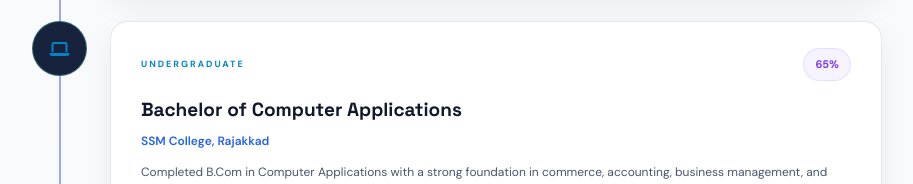
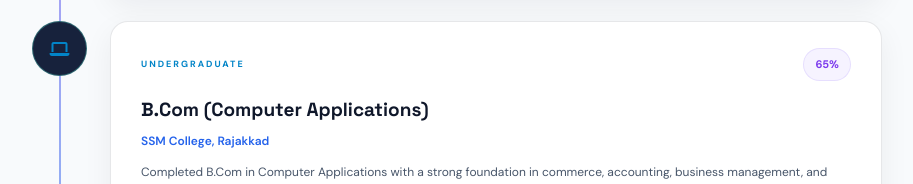
Before and after one commit to alanjoshy8606-cell/portfolio, a plain HTML site: page about.html in a window 1280 px wide. Shown: the part 2922-3106 px from the top of the page, without its empty margins (183-1096 px from the left). Drawn offline with Linux system fonts and the light colour scheme.

Commit message:
first commit

```diff
--- a/about.html
+++ b/about.html
@@ -420,7 +420,7 @@
                                 <span class="education-score">65%</span>
                             </div>
 
-                            <h3>Bachelor of Computer Applications</h3>
+                            <h3>B.Com (Computer Applications)</h3>
 
                             <h4>SSM College, Rajakkad</h4>
 
```
